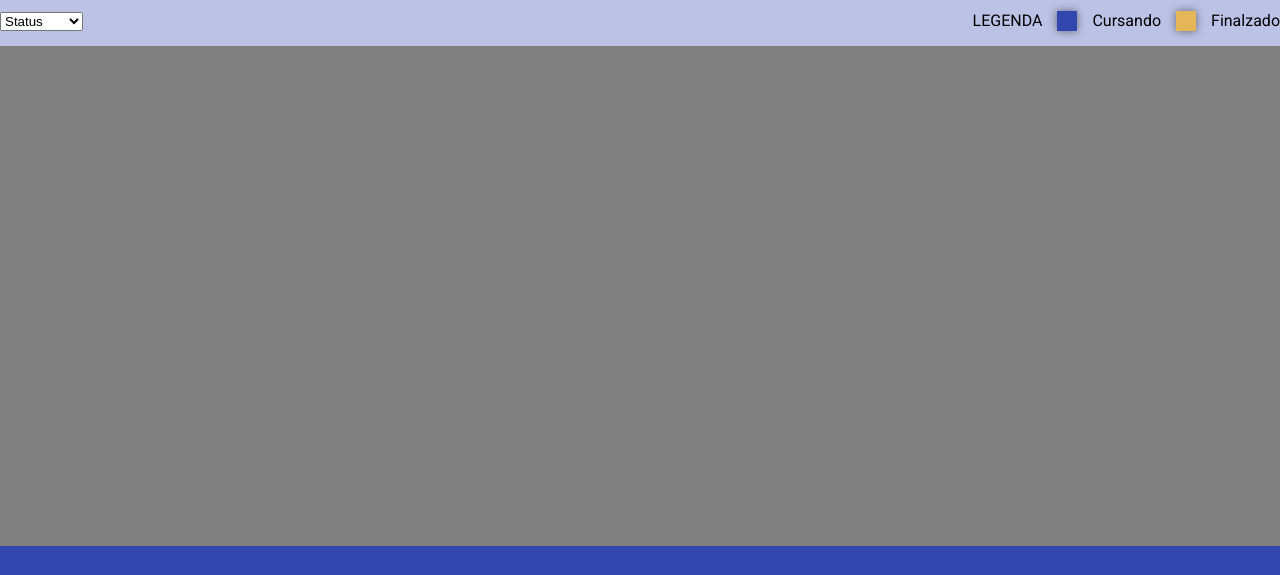
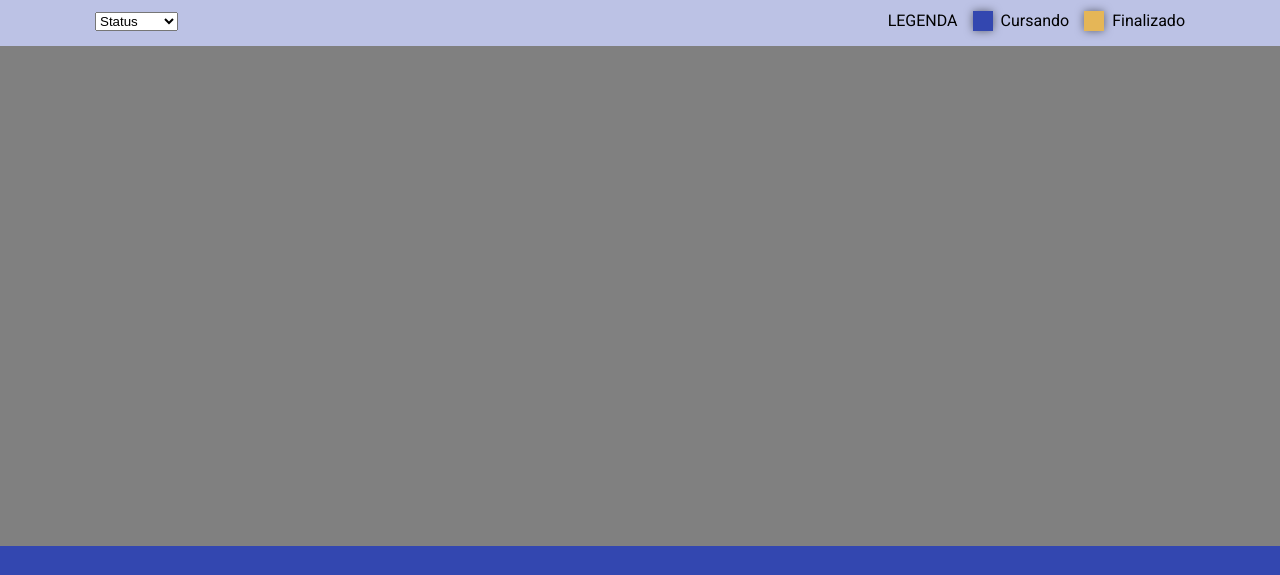
Before and after one commit to vini00784/project-back-and-front, a plain HTML site: page assets/pages/students-list.html in a window 1280 px wide. Shown: the part 104-679 px from the top of the page. Drawn offline with Linux system fonts and the light colour scheme; no server answers.

Commit message:
início page listagens

```diff
--- a/assets/css/students-list.css
+++ b/assets/css/students-list.css
@@ -36,3 +36,9 @@ main {
     display: flex;
     gap: 8px;
 }
+.menu {
+    margin-left: 95px;
+}
+.subtitle {
+    margin-right: 95px;
+}
--- a/assets/pages/students-list.html
+++ b/assets/pages/students-list.html
@@ -34,7 +34,7 @@
 
     <main>
         <div class="subtitle-container">
-            <select name="Status">
+            <select name="Status" class="menu">
                 <option value="Status">Status</option>
                 <option value="Finalizado">Finalizado</option>
                 <option value="Cursando">Cursando</option>
@@ -42,12 +42,18 @@
 
             <div class="subtitle">
                 <span class="subtitle-text">LEGENDA</span>
-                <div class="blue"></div>
-                <div class="studyng">Cursando</div>
-                <div class="yellow"></div>
-                <div class="finished">Finalzado</div>
+                <div class="studying">
+                    <div class="blue"></div>
+                    <div class="studying-text">Cursando</div>
+                </div>
+
+                <div class="finished">
+                    <div class="yellow"></div>
+                    <div class="finished-text">Finalizado</div>
+                </div>
             </div>
         </div>
+
         <div id="students-container" class="students-container">
 
         </div>
```
